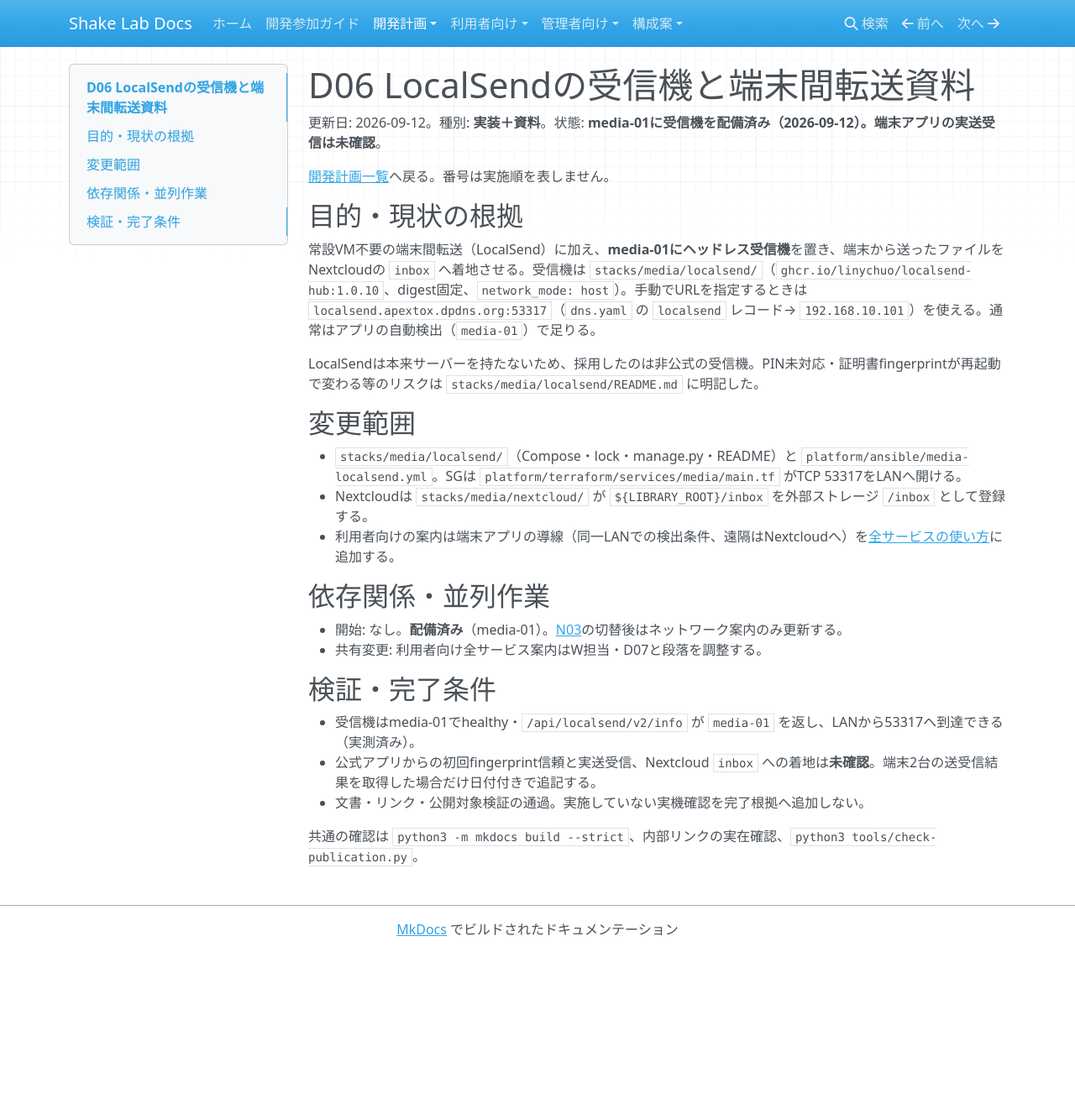
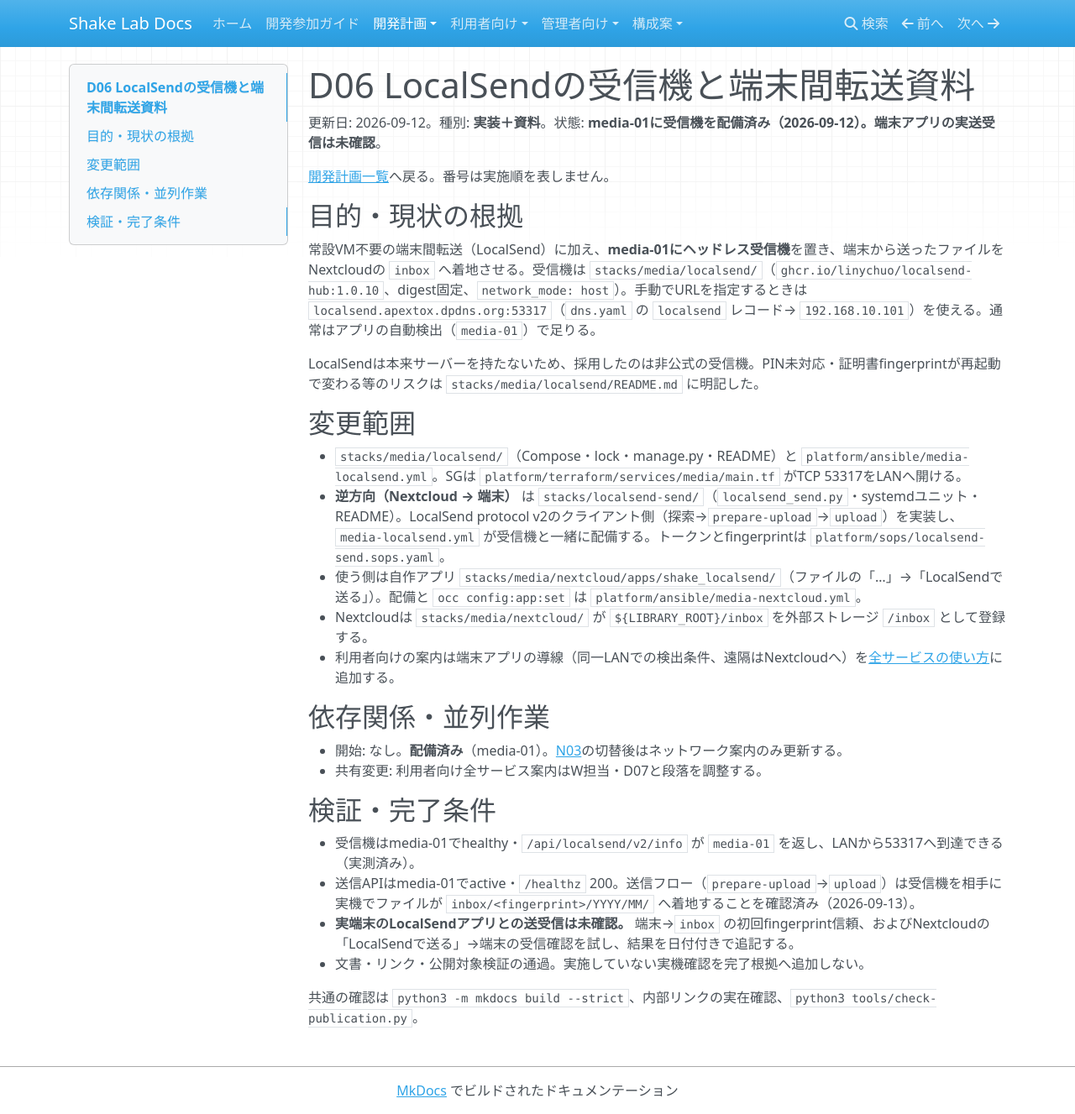
Before and after one commit to rurutheGeek/shake-cloud, an MkDocs documentation site: the page built from docs/development/D06-localsend.md, in a window 1280 px wide and 1327 px high. Shown: the whole window at 84% size. Built offline with MkDocs 1.6.1, drawn with Linux system fonts in a browser that asks for light colours; nearby versions of some CDN libraries.

```diff
--- a/docs/development/D06-localsend.md
+++ b/docs/development/D06-localsend.md
@@ -13,6 +13,8 @@
 ## 変更範囲
 
 - `stacks/media/localsend/`（Compose・lock・manage.py・README）と `platform/ansible/media-localsend.yml`。SGは `platform/terraform/services/media/main.tf` がTCP 53317をLANへ開ける。
+- **逆方向（Nextcloud → 端末）** は `stacks/localsend-send/`（`localsend_send.py`・systemdユニット・README）。LocalSend protocol v2のクライアント側（探索→`prepare-upload`→`upload`）を実装し、`media-localsend.yml` が受信機と一緒に配備する。トークンとfingerprintは `platform/sops/localsend-send.sops.yaml`。
+- 使う側は自作アプリ `stacks/media/nextcloud/apps/shake_localsend/`（ファイルの「…」→「LocalSendで送る」）。配備と `occ config:app:set` は `platform/ansible/media-nextcloud.yml`。
 - Nextcloudは `stacks/media/nextcloud/` が `${LIBRARY_ROOT}/inbox` を外部ストレージ `/inbox` として登録する。
 - 利用者向けの案内は端末アプリの導線（同一LANでの検出条件、遠隔はNextcloudへ）を[全サービスの使い方](../services/usage.md)に追加する。
 
@@ -24,7 +26,8 @@
 ## 検証・完了条件
 
 - 受信機はmedia-01でhealthy・`/api/localsend/v2/info` が `media-01` を返し、LANから53317へ到達できる（実測済み）。
-- 公式アプリからの初回fingerprint信頼と実送受信、Nextcloud `inbox` への着地は**未確認**。端末2台の送受信結果を取得した場合だけ日付付きで追記する。
+- 送信APIはmedia-01でactive・`/healthz` 200。送信フロー（`prepare-upload`→`upload`）は受信機を相手に実機でファイルが `inbox/<fingerprint>/YYYY/MM/` へ着地することを確認済み（2026-09-13）。
+- **実端末のLocalSendアプリとの送受信は未確認。** 端末→`inbox` の初回fingerprint信頼、およびNextcloudの「LocalSendで送る」→端末の受信確認を試し、結果を日付付きで追記する。
 - 文書・リンク・公開対象検証の通過。実施していない実機確認を完了根拠へ追加しない。
 
 共通の確認は `python3 -m mkdocs build --strict`、内部リンクの実在確認、`python3 tools/check-publication.py`。
```
Also changed, not shown: 3 other files.
